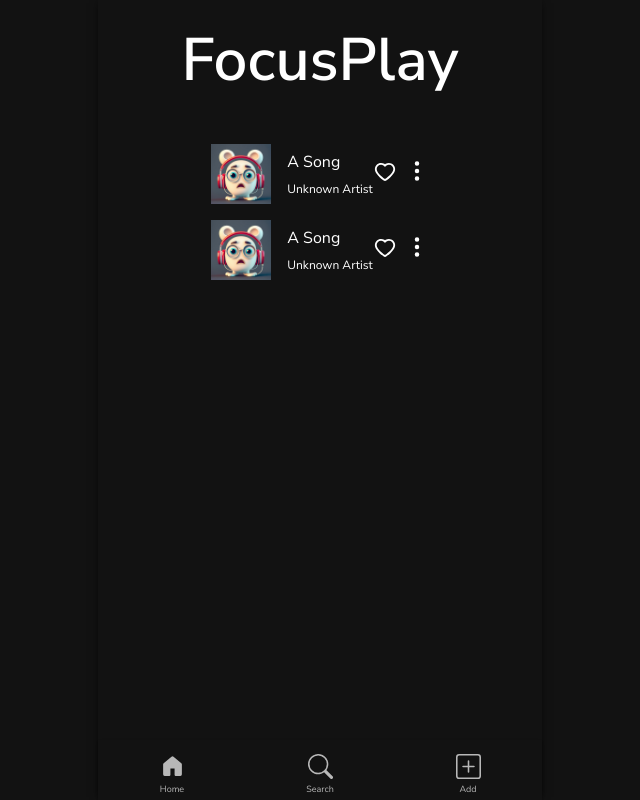
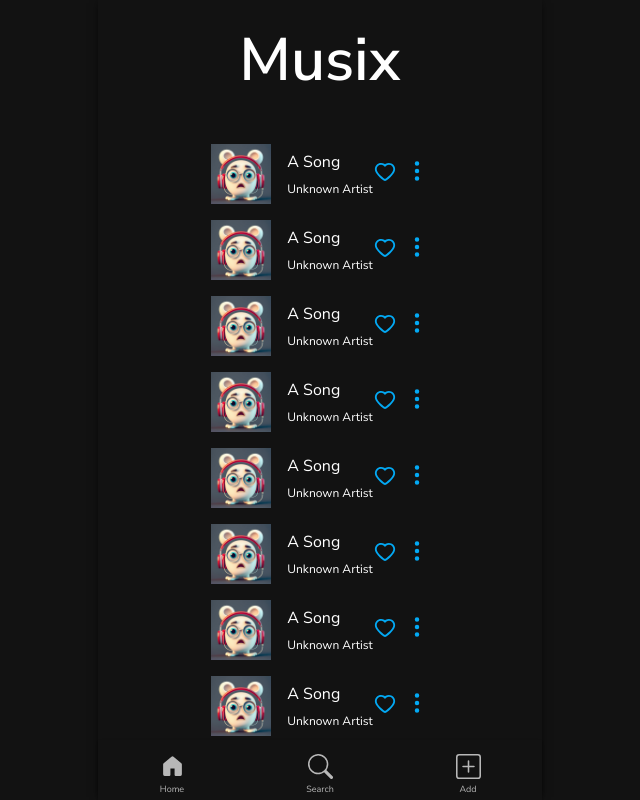
Before and after one commit to sorooshjaberi/Musix, a Next.js app: page / in a window 1280 px wide. Shown: the whole page, without its empty margins (320-960 px from the left). Built offline with nearby package versions, Linux system fonts and the light colour scheme.

Commit message:
feat(songs) : playing song component

```diff
--- a/next.config.js
+++ b/next.config.js
@@ -1,6 +1,9 @@
 /** @type {import('next').NextConfig} */
 const nextConfig = {
   reactStrictMode: true,
+  env : {
+    NEXT_PUBLIC_APP_TITLE : "Musix"
+  }
 }
 
 module.exports = nextConfig
--- a/package.json
+++ b/package.json
@@ -12,12 +12,17 @@
     "@emotion/react": "^11.11.1",
     "@emotion/styled": "^11.11.0",
     "@mui/material": "^5.14.11",
+    "@types/lodash": "^4.14.199",
     "@types/node": "20.7.1",
     "@types/react": "18.2.23",
     "@types/react-dom": "18.2.8",
+    "clsx": "^2.0.0",
+    "cntl": "^1.0.0",
     "eslint": "8.50.0",
     "eslint-config-next": "13.5.3",
     "framer-motion": "^10.16.4",
+    "lodash": "^4.17.21",
+    "moment": "^2.29.4",
     "next": "13.5.3",
     "react": "18.2.0",
     "react-dom": "18.2.0",
--- a/src/features/Layouts/index.tsx
+++ b/src/features/Layouts/index.tsx
@@ -1,9 +1,12 @@
 import Navigation from "@features/Layouts/components/navigation/Navigation";
+import UpSong from "@features/songs/components/upSong/UpSong";
+import { useStore } from "@features/store/useStore";
 import { Box, Container as MuiContainer, useTheme } from "@mui/material";
 import { ReactNode } from "react";
 
 type Props = { children: ReactNode };
 const Layout = ({ children }: Props) => {
+  const {upSong} = useStore()
   return (
     <MuiContainer
       maxWidth="xs"
@@ -18,13 +21,21 @@ const Layout = ({ children }: Props) => {
         sx={{
           overflow: "auto",
           padding: (theme) => theme.spacing(4, 2),
-          height: (theme) =>
-            `calc(100% - ${theme.components?.MuiBottomNavigation?.defaultProps
-              ?.style?.height} - ${theme.spacing(1)} )`,
+          paddingBottom: (theme) =>
+           upSong? `calc(${theme.components?.MuiBottomNavigation?.defaultProps?.style?.height} + ${theme.spacing(20)})` : "initial",
+          height: (theme) => {
+            const bottomNavigationHeight =
+              theme.components?.MuiBottomNavigation?.defaultProps?.style
+                ?.height;
+            return `calc(100% - ${bottomNavigationHeight} - ${theme.spacing(
+              1,
+            )} )`;
+          },
         }}
       >
         {children}
       </Box>
+      <UpSong />
       <Navigation />
     </MuiContainer>
   );
--- a/src/features/Theme/contexts/MuiCustomTheme.tsx
+++ b/src/features/Theme/contexts/MuiCustomTheme.tsx
@@ -1,5 +1,5 @@
 import { createTheme, ThemeProvider, responsiveFontSizes } from "@mui/material";
-import { lightBlue } from "@mui/material/colors";
+import { lightBlue, grey } from "@mui/material/colors";
 import { nunito_sans } from "assets/font";
 import CssBaseline from "@mui/material/CssBaseline";
 import { ReactNode } from "react";
@@ -17,6 +17,7 @@ export const MuiCustomTheme = (props: Props) => {
     palette: {
       mode,
       primary: lightBlue,
+      grey,
     },
     spacing: (factor: number) => `${factor * 0.4}rem`,
     components: {
@@ -25,6 +26,11 @@ export const MuiCustomTheme = (props: Props) => {
           style: {
             height: "60px",
           },
+        },
+      },
+      MuiIcon: {
+        defaultProps: {
+          color: "primary",
         },
       },
     },
--- a/src/features/home/components/Header/index.tsx
+++ b/src/features/home/components/Header/index.tsx
@@ -3,7 +3,7 @@ import { Box, Typography } from "@mui/material";
 type Props = {};
 const Header = (props: Props) => {
   return (
-      <Typography variant="h2" fontWeight={"600"} textAlign={"center"} mb={10}>{"FocusPlay"}</Typography>
+      <Typography variant="h2" fontWeight={"600"} textAlign={"center"} mb={10}>{process.env.NEXT_PUBLIC_APP_TITLE}</Typography>
   );
 };
 export default Header;
--- a/src/features/home/index.tsx
+++ b/src/features/home/index.tsx
@@ -3,17 +3,14 @@ import Song from "@features/songs/components/song/Song";
 import { ISong } from "@features/store/models/store";
 import { useStore } from "@features/store/useStore";
 import { Stack } from "@mui/material";
-import { useEffect, useState } from "react";
+import { useEffect } from "react";
 
 type Props = {};
-const mockData: ISong[] = [
-  {
-    id: "1",
-  },
-  {
-    id: "2",
-  },
-];
+const mockData: ISong[] = Array.from({ length: 100 }).map((_, index) => ({
+  id: index.toString(),
+  traversedLength: 100,
+  totalLength: 160,
+}));
 const HomeComponent = (props: Props) => {
   const { setSongs, songs } = useStore();
 
@@ -25,7 +22,13 @@ const HomeComponent = (props: Props) => {
     <Stack className="h-full">
       <Header />
       <Stack className="flex-1 overflow-auto">
-        {songs?.map((item, index) => <Song key={index} songData={item} />)}
+        {songs?.map((item, index) => (
+          <Song
+            key={index}
+            buttonBaseProps={{ disableRipple: false }}
+            songData={item}
+          />
+        ))}
       </Stack>
     </Stack>
   );
--- a/src/features/songs/components/song/Song.tsx
+++ b/src/features/songs/components/song/Song.tsx
@@ -1,6 +1,12 @@
 import DetailedThreeDots from "@features/ui/components/detailedThreeDots";
 import Like from "@features/ui/components/like";
-import { Box, ButtonBase, Stack, Typography } from "@mui/material";
+import {
+  Box,
+  ButtonBase,
+  ButtonBaseProps,
+  Stack,
+  Typography,
+} from "@mui/material";
 import { BsShare } from "react-icons/bs";
 import Image from "next/image";
 import { ReactNode, useState } from "react";
@@ -10,9 +16,11 @@ import SongData from "@features/songs/components/songData/SongData";
 import { useStore } from "@features/store/useStore";
 import { Id, ISong } from "@features/store/models/store";
 import SongControllers from "@features/ui/components/songControllers";
+import clsx from "clsx";
 
 type Props = {
   songData: ISong;
+  buttonBaseProps?: ButtonBaseProps;
 };
 const Song = (props: Props) => {
   const { songData } = props;
@@ -29,7 +37,13 @@ const Song = (props: Props) => {
     </>,
   ];
   return (
-    <ButtonBase className="block">
+    <ButtonBase
+      disableRipple
+      {...{
+        ...props.buttonBaseProps,
+        className: clsx("block", props.buttonBaseProps?.className),
+      }}
+    >
       <Box
         sx={{
           padding: (theme) => theme.spacing(2),
--- a/src/features/songs/components/upSong/UpSong.tsx
+++ b/src/features/songs/components/upSong/UpSong.tsx
@@ -1,50 +1,44 @@
+import Song from "@features/songs/components/song/Song";
 import { useStore } from "@features/store/useStore";
-import { Paper } from "@mui/material";
+import MusicSlider from "@features/ui/components/musicSlider/MusicSlider";
+import { Box, Paper, Slider, Typography } from "@mui/material";
+import cntl from "cntl";
 
 type Props = {};
 const UpSong = (props: Props) => {
-  const { songs } = useStore();
-  const upSong = songs.find((song) => song.isUp);
+  const { upSong } = useStore();
+
   return (
+    <>
+      {!!upSong && (
         <Paper
-      sx={{ position: "absolute", bottom: 0, left: 0, right: 0, width: "100%" }}
+          sx={{
+            bottom: ({ components }) =>
+              components?.MuiBottomNavigation?.defaultProps?.style?.height,
+            mx: ({ spacing }) => spacing(2),
+            p: ({ spacing }) => spacing(2),
+          }}
+          className="absolute left-0 right-0 flex flex-col"
         >
+          <Song
+            songData={upSong}
+            buttonBaseProps={{
+              className: cntl`w-full`,
+            }}
+          />
           <Box
-        sx={{
-          padding: (theme) => theme.spacing(2),
-        }}
-        className="flex items-center"
-        onClick={playHandler}
+            px={({ spacing }) => spacing(2)}
+            mt={({ spacing }) => spacing(-2)}
           >
-        {/* song image */}
-        <Box mr={(theme) => theme.spacing(4)}>
-          <Image
-            width={60}
-            height={60}
-            alt={props.title || "a song"}
-            src={props.imageSrc || "/images/fallbackSongImage.jpeg"}
+            <MusicSlider
+              total={upSong?.totalLength}
+              traversed={upSong?.traversedLength}
+              songId={upSong.id}
             />
           </Box>
-        {/* song meta data */}
-        <Stack rowGap={1} alignItems={"flex-start"}>
-          <Typography variant="subtitle1">{props.title || "A Song"}</Typography>
-          <Typography variant="caption">
-            {props.artist || "Unknown Artist"}
-          </Typography>
-        </Stack>
-        {/* song controllers */}
-        <Box
-          className={"ml-auto flex items-center"}
-          sx={{ gap: ({ spacing }) => spacing(2) }}
-        >
-          <Like {...{ liked: props.liked, onLikeChange: props.onLike }} />
-          <DetailedThreeDots menuItems={menuItems} />
-          {props.isPlaying && (
-            <PlayPause onClick={playHandler} isPlaying={props.isPlaying} />
+        </Paper>
       )}
-        </Box>
-      </Box>
-    </Paper>
+    </>
   );
 };
 export default UpSong;
--- a/src/features/store/models/store.tsx
+++ b/src/features/store/models/store.tsx
@@ -20,4 +20,5 @@ export type Actions = {
   playSong: (id: Id) => void;
   pauseSong: (id: Id) => void;
   setSongs: (songs: ISong[]) => void;
+  changeTraversedSong : (value : number , songId  : Id)=> void;
 };
--- a/src/features/store/useStore.tsx
+++ b/src/features/store/useStore.tsx
@@ -51,4 +51,14 @@ export const useStore = create<States & Actions>((set) => ({
         songs: state.songs,
       };
     }),
+  changeTraversedSong: (value, id) =>
+    set((state) => {
+      const selectedSong = getSongById(state, id);
+      if (selectedSong) {
+        selectedSong.traversedLength = value;
+      }
+      return {
+        songs: state.songs,
+      };
+    }),
 }));
--- /dev/null
+++ b/src/features/ui/components/musicSlider/MusicSlider.tsx
@@ -0,0 +1,54 @@
+import { Id } from "@features/store/models/store";
+import { useStore } from "@features/store/useStore";
+import { Box, Slider, Typography } from "@mui/material";
+import moment from "moment";
+import { useEffect, useState } from "react";
+import { isUndefined } from "lodash";
+type Props = {
+  traversed?: number;
+  total?: number;
+  songId: Id;
+};
+const MusicSlider = (props: Props) => {
+  const [traversed, setTraversed] = useState<number | undefined>(
+    props.traversed,
+  );
+  const { changeTraversedSong } = useStore();
+
+  const minTraversed = !isUndefined(traversed)
+    ? moment.utc(traversed * 1000).format("m:s")
+    : "??";
+  const minTotal = props.total
+    ? moment.utc(props.total * 1000).format("m:s")
+    : "??";
+
+    //changes the traversed amount if the props.traversed has changed from somewhere else
+  useEffect(() => {
+    if (!isUndefined(props.traversed) && props.traversed !== traversed) {
+      setTraversed(props.traversed);
+    }
+  }, [props.traversed]);
+
+  return (
+    <>
+      <Slider
+        sx={{ p: 0 }}
+        size="small"
+        min={0}
+        max={props.total}
+        value={traversed}
+        onChangeCommitted={(_, value) => {
+          changeTraversedSong(value as number, props.songId);
+        }}
+        onChange={(_, value) => {
+          setTraversed(value as number);
+        }}
+      />
+      <Box className="flex items-center justify-between" color={"grey"}>
+        <Typography variant="caption">{minTraversed}</Typography>
+        <Typography variant="caption">{minTotal}</Typography>
+      </Box>
+    </>
+  );
+};
+export default MusicSlider;
--- a/src/features/ui/components/songControllers/index.tsx
+++ b/src/features/ui/components/songControllers/index.tsx
@@ -26,6 +26,7 @@ const SongControllers = (props: Props) => {
     <Box
       className={"ml-auto flex items-center"}
       sx={{ gap: ({ spacing }) => spacing(2) }}
+      onClick={(e) => e.stopPropagation()}
     >
       <Like
         {...{
```
Also changed, not shown: 1 other file (tests, documents, lock files or other folders). Lines whose indentation alone changed are shown as unchanged.
